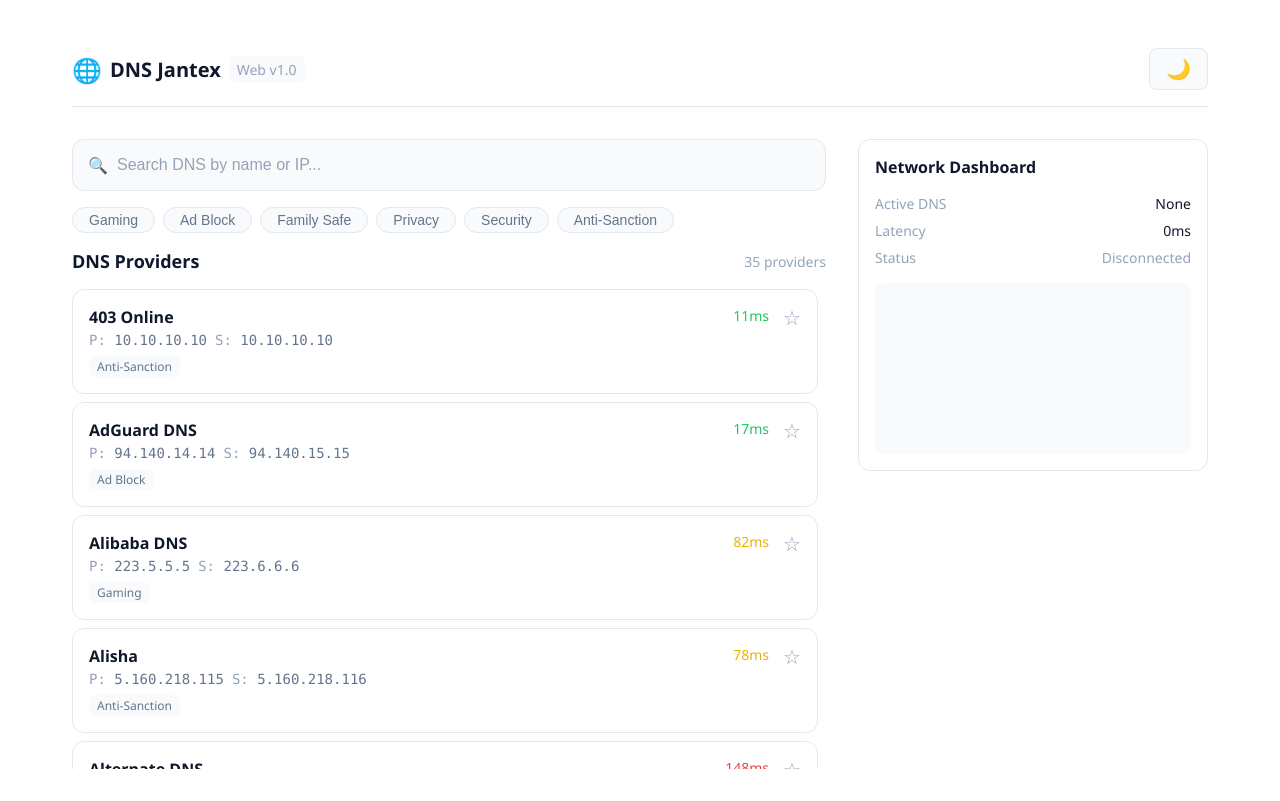
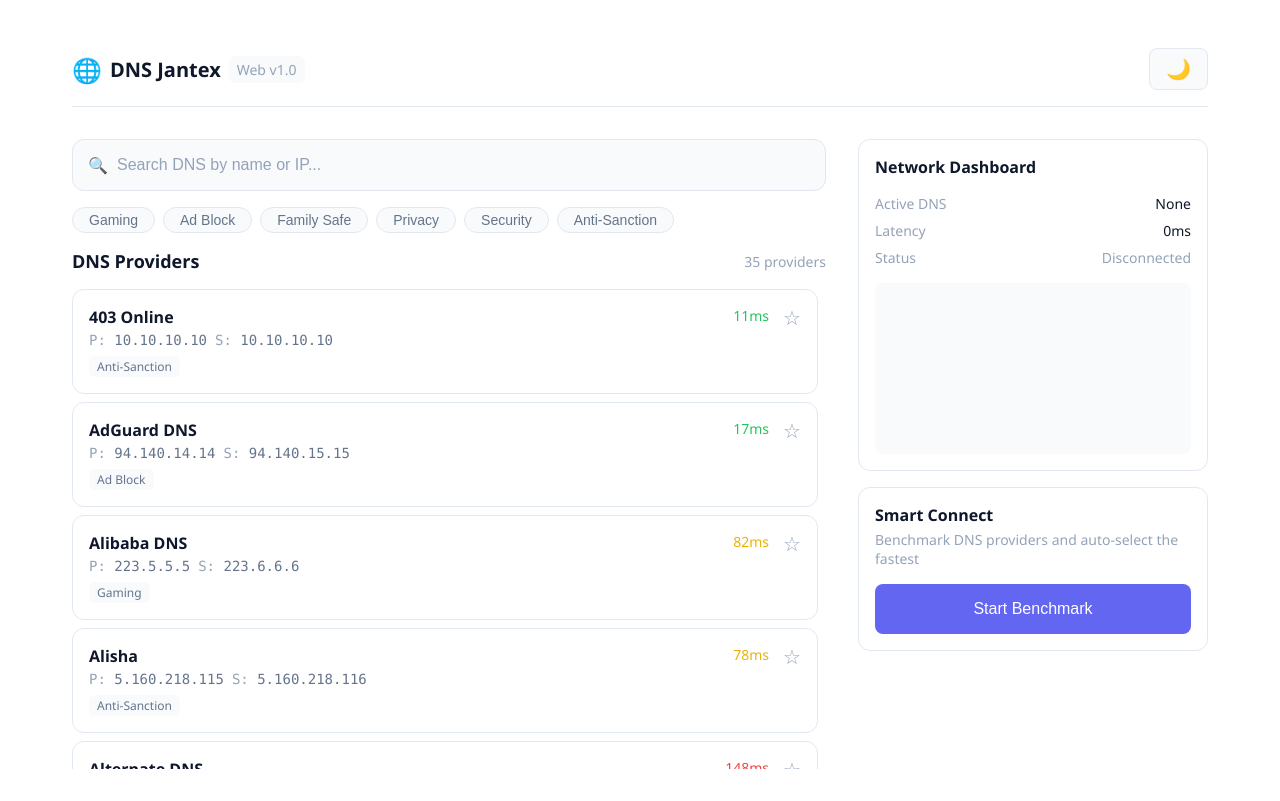
Before and after one commit to ZeLoExE/dns-jantex-web, a Vue app: page / in a window 1280 px wide. Built offline with nearby package versions, Linux system fonts and the light colour scheme.

Commit message:
feat: add SmartConnect component with simulated benchmark

```diff
--- a/src/App.vue
+++ b/src/App.vue
@@ -13,6 +13,7 @@
       </div>
       <div class="right-panel">
         <NetworkDashboard />
+        <SmartConnect />
       </div>
     </main>
   </div>
@@ -26,6 +27,7 @@ import SearchBar from './components/SearchBar.vue'
 import TagFilter from './components/TagFilter.vue'
 import ProviderList from './components/ProviderList.vue'
 import NetworkDashboard from './components/NetworkDashboard.vue'
+import SmartConnect from './components/SmartConnect.vue'
 
 const themeStore = useThemeStore()
 const providersStore = useProvidersStore()
--- /dev/null
+++ b/src/components/SmartConnect.vue
@@ -0,0 +1,204 @@
+<template>
+  <div class="smart-connect">
+    <h3>Smart Connect</h3>
+    <p class="description">Benchmark DNS providers and auto-select the fastest</p>
+
+    <div v-if="!isRunning && !result" class="idle-state">
+      <button class="benchmark-btn" @click="startBenchmark">
+        Start Benchmark
+      </button>
+    </div>
+
+    <div v-if="isRunning" class="running-state">
+      <div class="progress-bar">
+        <div class="progress" :style="{ width: progress + '%' }"></div>
+      </div>
+      <p class="progress-text">Testing {{ currentProvider }}... ({{ testedCount }}/{{ totalCount }})</p>
+    </div>
+
+    <div v-if="result" class="result-state">
+      <div class="result-card">
+        <span class="result-label">Fastest Provider</span>
+        <span class="result-name">{{ result.name }}</span>
+        <span class="result-latency">{{ result.latency }}ms</span>
+      </div>
+      <button class="apply-btn" @click="applyResult">Apply This DNS</button>
+      <button class="retry-btn" @click="reset">Try Again</button>
+    </div>
+  </div>
+</template>
+
+<script setup lang="ts">
+import { ref } from 'vue'
+import { dnsProviders, type DNSProvider } from '../data/dns-providers'
+import { useProvidersStore } from '../stores/providers'
+import { useToastStore } from '../stores/toast'
+
+const providersStore = useProvidersStore()
+const toastStore = useToastStore()
+
+const isRunning = ref(false)
+const progress = ref(0)
+const currentProvider = ref('')
+const testedCount = ref(0)
+const totalCount = ref(dnsProviders.length)
+const result = ref<{ name: string; latency: number; provider: DNSProvider } | null>(null)
+
+async function startBenchmark() {
+  isRunning.value = true
+  progress.value = 0
+  testedCount.value = 0
+  result.value = null
+
+  const results: { provider: DNSProvider; latency: number }[] = []
+
+  for (const provider of dnsProviders) {
+    currentProvider.value = provider.name
+
+    // Simulate latency test (random 20-150ms)
+    await new Promise(resolve => setTimeout(resolve, 100))
+    const latency = Math.floor(Math.random() * 130) + 20
+
+    results.push({ provider, latency })
+    testedCount.value++
+    progress.value = (testedCount.value / totalCount.value) * 100
+  }
+
+  // Find fastest
+  const fastest = results.sort((a, b) => a.latency - b.latency)[0]
+  result.value = {
+    name: fastest.provider.name,
+    latency: fastest.latency,
+    provider: fastest.provider
+  }
+
+  isRunning.value = false
+  toastStore.show('Benchmark complete! Fastest: ' + fastest.provider.name, 'success')
+}
+
+function applyResult() {
+  if (result.value) {
+    providersStore.setActive(result.value.provider)
+    toastStore.show('Applied ' + result.value.name, 'success')
+  }
+}
+
+function reset() {
+  result.value = null
+  progress.value = 0
+}
+</script>
+
+<style scoped>
+.smart-connect {
+  background: var(--bg-card);
+  border: 1px solid var(--border-color);
+  border-radius: var(--radius-lg);
+  padding: var(--spacing-md);
+}
+
+h3 {
+  font-size: var(--font-size-base);
+  font-weight: 600;
+  margin-bottom: var(--spacing-xs);
+}
+
+.description {
+  font-size: var(--font-size-sm);
+  color: var(--text-muted);
+  margin-bottom: var(--spacing-md);
+}
+
+.benchmark-btn,
+.apply-btn,
+.retry-btn {
+  width: 100%;
+  padding: var(--spacing-md);
+  border-radius: var(--radius-md);
+  font-size: var(--font-size-base);
+  font-weight: 500;
+  cursor: pointer;
+  transition: all var(--transition-fast);
+}
+
+.benchmark-btn {
+  background: var(--color-primary);
+  border: none;
+  color: white;
+}
+
+.benchmark-btn:hover {
+  background: var(--color-primary-hover);
+}
+
+.progress-bar {
+  height: 8px;
+  background: var(--bg-secondary);
+  border-radius: 4px;
+  overflow: hidden;
+  margin-bottom: var(--spacing-sm);
+}
+
+.progress {
+  height: 100%;
+  background: var(--color-primary);
+  transition: width var(--transition-fast);
+}
+
+.progress-text {
+  font-size: var(--font-size-sm);
+  color: var(--text-secondary);
+  text-align: center;
+}
+
+.result-card {
+  background: var(--bg-secondary);
+  border-radius: var(--radius-md);
+  padding: var(--spacing-md);
+  text-align: center;
+  margin-bottom: var(--spacing-md);
+}
+
+.result-label {
+  display: block;
+  font-size: var(--font-size-sm);
+  color: var(--text-muted);
+  margin-bottom: var(--spacing-xs);
+}
+
+.result-name {
+  display: block;
+  font-size: var(--font-size-lg);
+  font-weight: 600;
+  color: var(--color-success);
+  margin-bottom: var(--spacing-xs);
+}
+
+.result-latency {
+  display: block;
+  font-size: var(--font-size-sm);
+  color: var(--text-secondary);
+}
+
+.apply-btn {
+  background: var(--color-success);
+  border: none;
+  color: white;
+  margin-bottom: var(--spacing-sm);
+}
+
+.apply-btn:hover {
+  opacity: 0.9;
+}
+
+.retry-btn {
+  background: none;
+  border: 1px solid var(--border-color);
+  color: var(--text-secondary);
+}
+
+.retry-btn:hover {
+  border-color: var(--border-color-hover);
+  background: var(--bg-secondary);
+}
+</style>
--- /dev/null
+++ b/src/stores/toast.ts
@@ -0,0 +1,31 @@
+import { defineStore } from 'pinia'
+import { ref } from 'vue'
+
+export interface Toast {
+  id: number
+  message: string
+  type: 'success' | 'error' | 'info'
+}
+
+export const useToastStore = defineStore('toast', () => {
+  const toasts = ref<Toast[]>([])
+  let nextId = 0
+
+  function show(message: string, type: Toast['type'] = 'info') {
+    const id = nextId++
+    toasts.value.push({ id, message, type })
+
+    setTimeout(() => {
+      remove(id)
+    }, 3000)
+  }
+
+  function remove(id: number) {
+    const index = toasts.value.findIndex(t => t.id === id)
+    if (index !== -1) {
+      toasts.value.splice(index, 1)
+    }
+  }
+
+  return { toasts, show, remove }
+})
```
